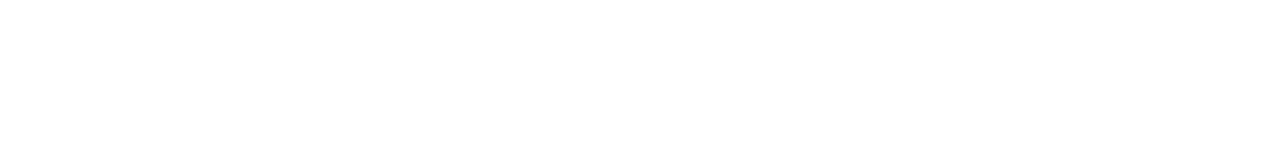
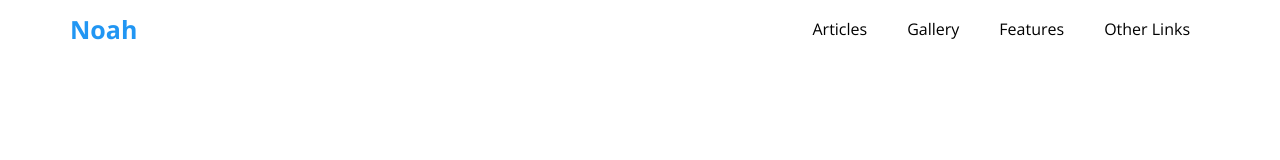
Before and after one commit to Bouchghl-nouh/html-Css-Template-3, a plain HTML site: page index.html in a window 1280 px wide. Drawn offline with nearby package versions, Linux system fonts and the light colour scheme.

Commit message:
working on heading

```diff
--- a/CSS/template.css
+++ b/CSS/template.css
@@ -47,3 +47,41 @@ ul{
     }
 }
 /* End Global Rules */
+/* Start Header  */
+header{
+
+}
+header .container {
+    position: relative;
+    display: flex;
+    justify-content: space-between;
+    flex-wrap: wrap;
+}
+header .container .logo {
+    text-decoration: none;
+    color: var(--main-color);
+    font-size: 25px;
+    font-weight: 600;
+    text-align: center;
+    display: flex;
+    justify-content: center;
+    align-items: center;
+}
+header .container ul {
+    display :flex ;
+
+
+}
+header .container ul li {
+    padding: 20px ;
+    cursor: pointer;
+    transition: 0.3s;
+}
+header .container ul li a {
+    text-decoration: none;
+    color: initial;
+}
+header .container ul li:hover {
+    background-color : #fafafa;
+}
+/* End Header */
--- a/index.html
+++ b/index.html
@@ -15,6 +15,19 @@
 <link href="https://fonts.googleapis.com/css2?family=Open+Sans:wght@400;700&family=Work+Sans:wght@200;300;400;700;800&display=swap" rel="stylesheet">
 </head>
 <body>
+    <!-- Start heading -->
+    <header>
+        <div class="container">
+            <a href="#" class="logo">Noah</a>
+            <ul>
+                <li><a href="#">Articles</a></li>
+                <li><a href="#">Gallery</a></li>
+                <li><a href="#">Features</a></li>
+                <li><a href="#">Other Links</a></li>
+            </ul>
+        </div>
+    </header>
+    <!-- End heading -->
 
 </body>
 </html>
```
